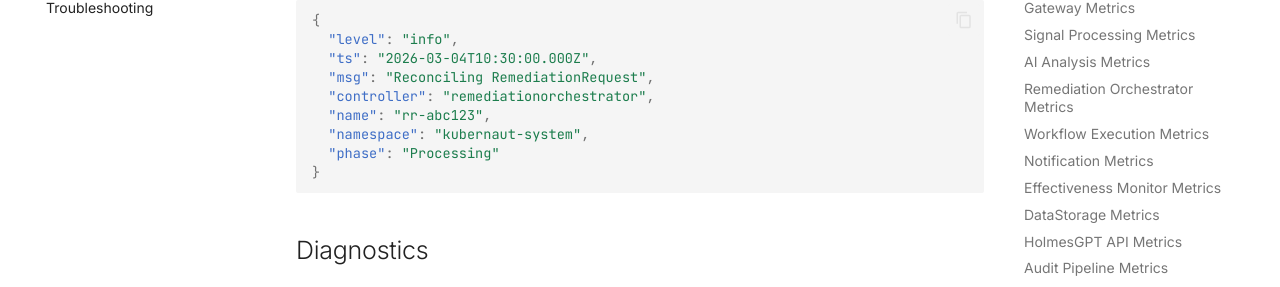
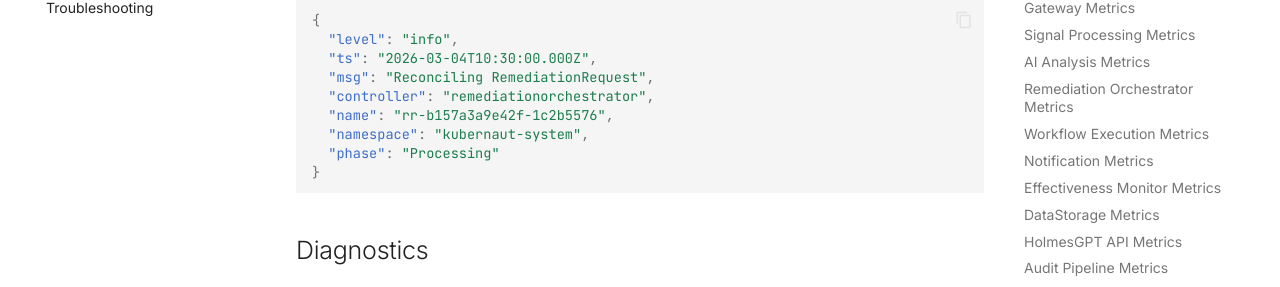
Before and after one commit to jordigilh/kubernaut-docs, an MkDocs documentation site: the page built from docs/operations/monitoring.md, in a window 1280 px wide and 900 px high, scrolled down 7939 px. Shown: the part 154-441 px from the top of the window. Built offline with MkDocs 1.6.1 and Material for MkDocs 9.7.7, drawn with Linux system fonts in a browser that asks for light colours; comment, search, counter and statistics services are not loaded; the version menu is left out.

Commit message:
docs: fix stale RR name example in monitoring.md
Update rr-abc123 to rr-b157a3a9e42f-1c2b5576 to match actual Gateway
naming format: rr-{fingerprint[:12]}-{uuid[:8]}

Made-with: Cursor

```diff
--- a/docs/operations/monitoring.md
+++ b/docs/operations/monitoring.md
@@ -226,7 +226,7 @@ All services use **structured JSON logging** with configurable log levels:
   "ts": "2026-03-04T10:30:00.000Z",
   "msg": "Reconciling RemediationRequest",
   "controller": "remediationorchestrator",
-  "name": "rr-abc123",
+  "name": "rr-b157a3a9e42f-1c2b5576",
   "namespace": "kubernaut-system",
   "phase": "Processing"
 }
```
